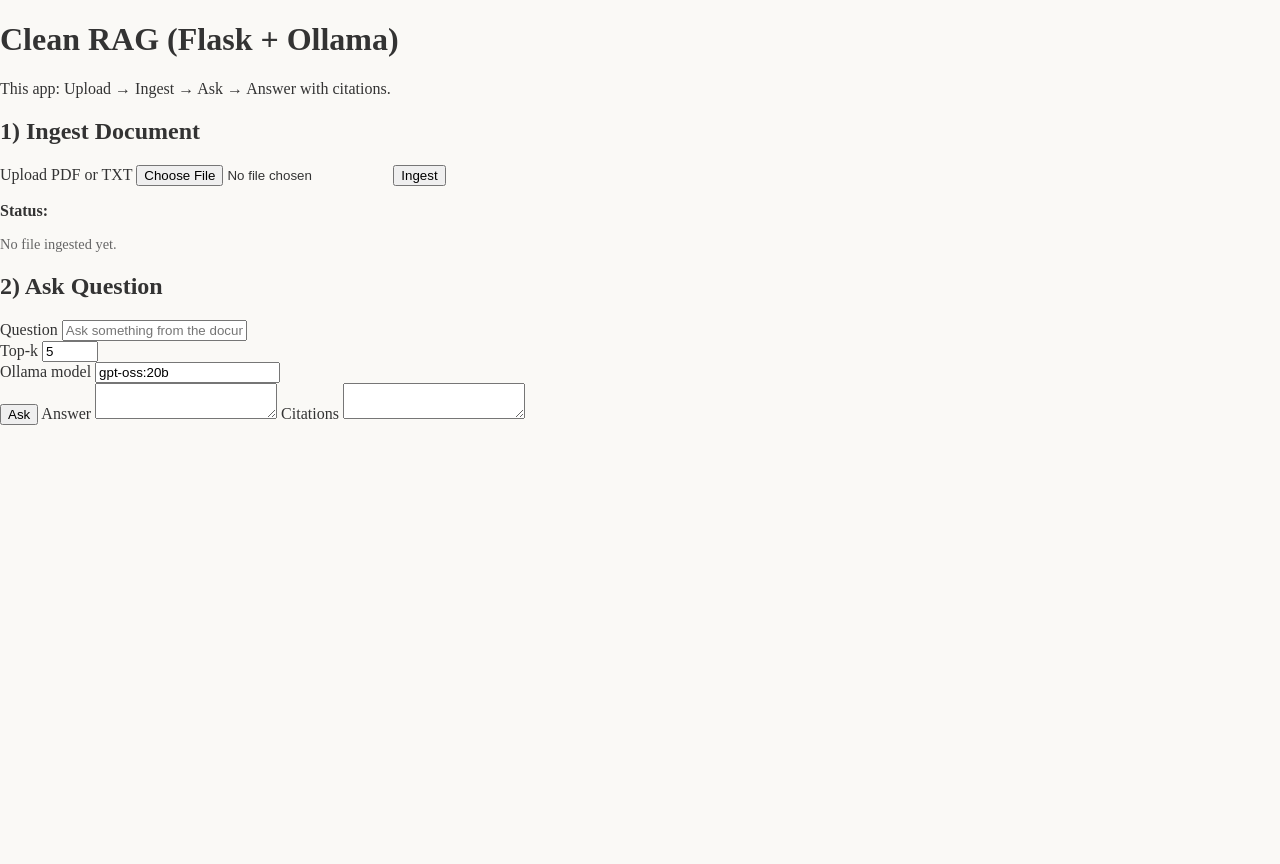
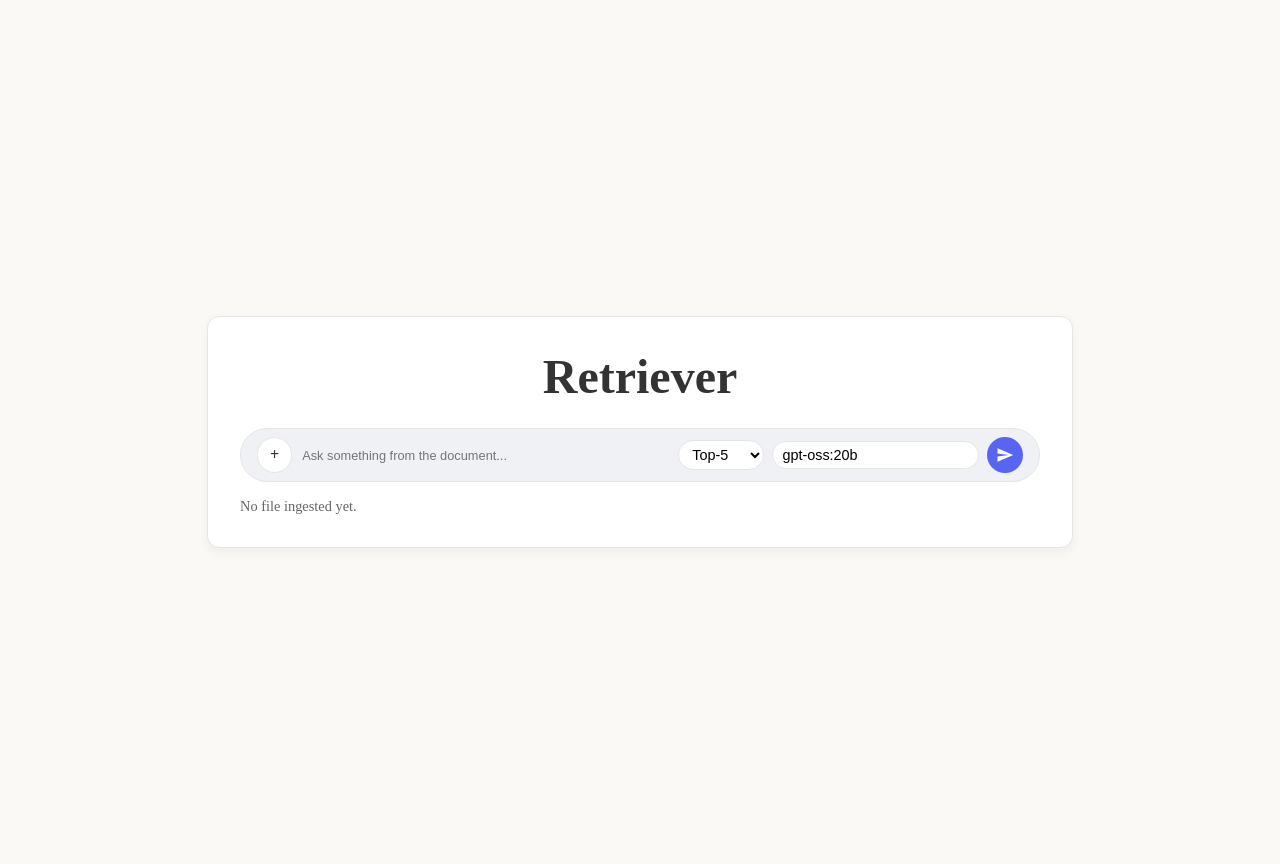
Before and after one commit to Senuka-Deneth/Clean-RAG-Application-Flask, a Flask app: page / in a window 1280 px wide. Before the commit the page ends 425 px from the top, so only its background shows below. Run offline with Flask 3, Linux system fonts and the light colour scheme.

Commit message:
Update title and structure of index.html

```diff
--- a/templates/index.html
+++ b/templates/index.html
@@ -4,55 +4,66 @@
 <head>
     <meta charset="UTF-8" />
     <meta name="viewport" content="width=device-width, initial-scale=1.0" />
-    <title>Clean RAG (Flask + Ollama)</title>
-    <link rel="stylesheet" href="../static/css/style.css">
+    <title>Retrieve Information</title>
+    <link rel="stylesheet" href="../static/css/style.css" />
 </head>
 
-<body>
-    <h1>Clean RAG (Flask + Ollama)</h1>
-    <p>This app: Upload → Ingest → Ask → Answer with citations.</p>
+<body class="page-wrapper">
+  <!-- Main container -->
+  <div id="main-card" class="main-card">
+    <h1>Retriever</h1>
 
-    <!-- Ingest card -->
-    <div class="card">
-        <h2>1) Ingest Document</h2>
+    <!-- Query bar -->
+    <div class="query-bar">
+      <input id="file" type="file" accept=".pdf,.txt" hidden />
 
-        <label for="file">Upload PDF or TXT</label>
-        <input id="file" type="file" accept=".pdf,.txt" />
+      <label for="file" class="upload-btn" title="Upload document">
+        <span class="upload-ico" aria-hidden="true">+</span>
+      </label>
 
-        <button id="ingestBtn">Ingest</button>
+      <!-- Question input -->
+      <input id="question" type="text" placeholder="Ask something from the document..." class="question-input" />
 
-        <p><strong>Status:</strong></p>
-        <div id="status" class="status mono">No file ingested yet.</div>
+      <!-- Top‑k selector -->
+      <select id="topk" class="pill-select">
+        <option value="1">Top‑1</option>
+        <option value="3">Top‑3</option>
+        <option value="5" selected>Top‑5</option>
+        <option value="10">Top‑10</option>
+      </select>
+
+      <!-- Model input -->
+      <input id="model" type="text" value="gpt-oss:20b" class="pill-input" />
+
+      <!-- Ask button -->
+      <button id="askBtn" class="ask-btn" title="Send">
+        <svg class="send-ico" viewBox="0 0 24 24" aria-hidden="true" focusable="false">
+          <path d="M2.01 21L23 12 2.01 3 2 10l15 2-15 2z"></path>
+        </svg>
+      </button>
     </div>
 
-    <!-- Ask card -->
-    <div class="card">
-        <h2>2) Ask Question</h2>
+    <!-- Status / Progress -->
+    <div id="status" class="status">No file ingested yet.</div>
 
-        <label for="question">Question</label>
-        <input id="question" type="text" placeholder="Ask something from the document..." />
+    <!-- Result area (hidden by default) -->
+    <div id="answer-container" class="answer-container hidden">
+      <div class="question-bubble full" id="question-display"></div>
 
-        <div class="row">
-            <div>
-                <label for="topk">Top-k</label>
-                <input id="topk" type="number" min="1" max="10" value="5" />
-            </div>
-            <div>
-                <label for="model">Ollama model</label>
-                <input id="model" type="text" value="gpt-oss:20b" />
-            </div>
-        </div>
+      <div class="answer-bubble" aria-label="Answer">
+        <div class="bubble-title">Answer</div>
+        <div id="answer" class="answer-text"></div>
+      </div>
 
-        <button id="askBtn">Ask</button>
+      <div class="citations-bubble" aria-label="Citations">
+        <div class="bubble-title">Citations</div>
+        <div id="citations" class="citations"></div>
+      </div>
+    </div>
+  </div>
 
-        <label for="answer">Answer</label>
-        <textarea id="answer" readonly></textarea>
-
-        <label for="citations">Citations</label>
-        <textarea id="citations" class="mono" readonly></textarea>
-    </div>
-
-    <script src="../static/js/main.js"></script>
+  <!-- Script -->
+  <script src="../static/js/main.js"></script>
 </body>
 
 </html>
```
